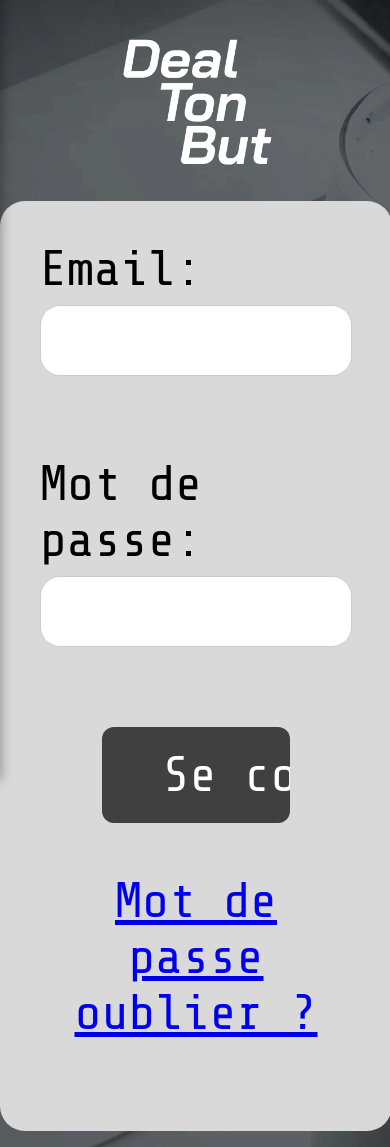
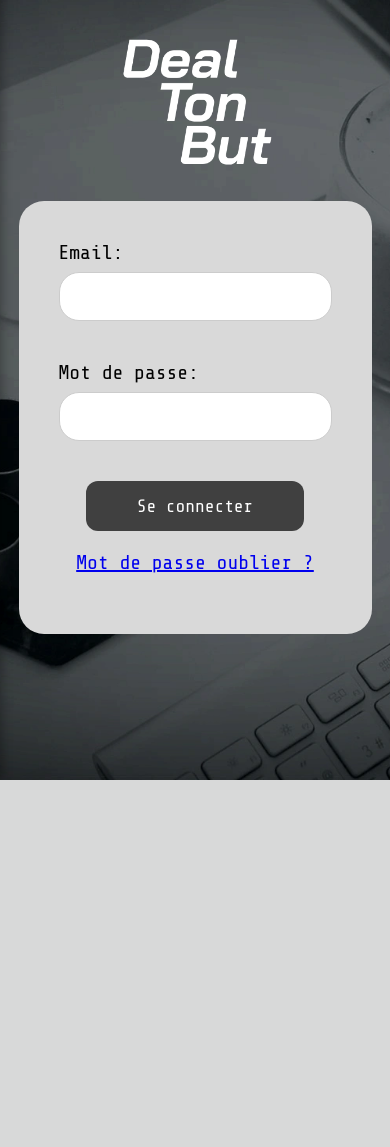
Before and after one commit to maximeNoiret/DealTonBUT, a PHP site: page /user/login in a window 390 px wide. Shown: the part 64-1211 px from the top of the page. After the commit the page ends 844 px from the top, so only its background shows below. Run offline with PHP 8.4, Linux system fonts and the light colour scheme.

Commit message:
fix : css asaptif pour la page main login et sigin avec en plus modifiaction de hindex pour que le css de tel fonctionne

```diff
--- a/_assets/styles/loginSingnin.css
+++ b/_assets/styles/loginSingnin.css
@@ -110,43 +110,46 @@
 @media screen and (max-width:  480px) {
     .description-text{
         width: 80%;
-        height: auto;
-        font-size: 50px;
+        font-size: 16px;
+
+    }
+    .btn-container{
+        grid-template-columns: auto;
+        gap: 20px;
     }
 
-    .btn-container{
-        grid-template-columns: auto;
-        gap: 40px;
+    .btn-login, .btn-register{
+        padding: 20px 80px;
+        font-size: 18px;
+    }
+
+    .container-form{
+        width: 90%;
+        padding: 20px;
+        font-size: 16px;
 
     }
 
-    .btn-login, .btn-register{
-        padding: 40px 250px;
-        font-size: 50px;
-    }
-
     .container-form{
-        width: 80%;
+        width: 70%;
         height: auto;
         padding: 40px;
-        font-size: 50px;
+        font-size: 20px;
 
     }
 
     .input-class{
-        font-size: 40px;
-        line-height: 40px;
-        margin-bottom: 80px;
+        font-size: 20px;
+        line-height: 10px;
+        margin-bottom: 40px;
     }
 
     .btn-inscription {
-        padding: 20px 60px;
-        font-size: 50px;
-        width: 60%;
+        font-size: 18px;
     }
 
     .oublier{
-        font-size: 50px;
+        font-size: 20px;
 
     }
 }
--- a/modules/core/views/AbstractView.php
+++ b/modules/core/views/AbstractView.php
@@ -27,6 +27,7 @@ abstract class AbstractView {
     <link rel="icon" type="image/x-icon" href="/_assets/images/favicon.ico">
     <link rel="shortcut icon" type="image/x-icon" href="/_assets/images/favicon.ico">
     <link rel="icon" type="image/png" href="/_assets/images/favicon.png">
+    <meta name="viewport" content="width=device-width, initial-scale=1.0">
     ' . $stylesheetsHtml . '
   </head>
   <body>
```
